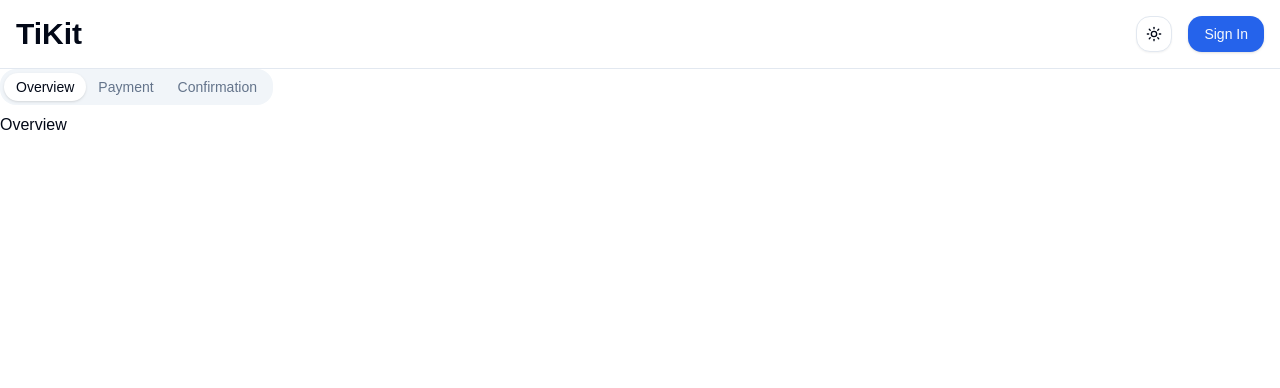
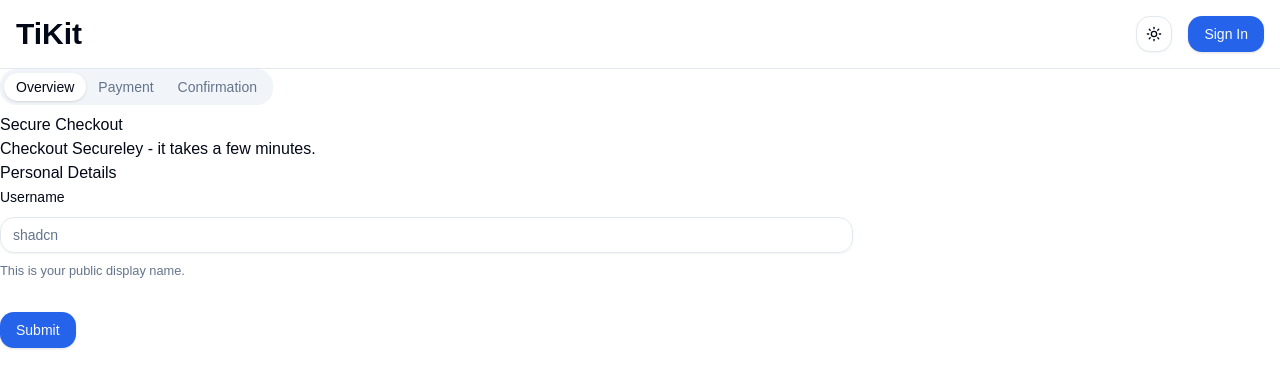
Before and after one commit to rohit-og/tikit, a Next.js app: page /bookings in a window 1280 px wide. Shown: the top 388 px of the page. Built offline with nearby package versions, Linux system fonts and the light colour scheme; no server answers.

Commit message:
booking page

```diff
--- a/app/api/getHotels/route.ts
+++ b/app/api/getHotels/route.ts
@@ -15,7 +15,7 @@ export async function GET(request: Request) {
       { status: 500 }
     );
   }
-  const apiUrl = `https://serpapi.com/search.json?engine=google_hotels&q=${location}&check_in_date=${checkInDate}&check_out_date=${checkOutDate}&adults=${adults}&next_page_token=${nextPageToken}&api_key=${apiKey}`;
+  const apiUrl = `https://serpapi.com/search.json?engine=google_hotels&q=${location}&check_in_date=${checkInDate}&check_out_date=${checkOutDate}&adults=${adults}&next_page_token=${nextPageToken}&api_key=${apiKey}&currency=INR`;
 
   try {
     const response = await fetch(apiUrl);
--- a/app/api/getPropertyDetails/route.ts
+++ b/app/api/getPropertyDetails/route.ts
@@ -17,7 +17,7 @@ export async function GET(request: Request) {
       { status: 500 }
     );
   }
-  const apiUrl = `https://serpapi.com/search.json?engine=google_hotels&q=${location}&check_in_date=${checkInDate}&check_out_date=${checkOutDate}&adults=${adults}&currency=INR&gl=us&hl=en&property_token=${propertyToken}&api_key=${apiKey}`;
+  const apiUrl = `https://serpapi.com/search.json?engine=google_hotels&q=${location}&check_in_date=${checkInDate}&check_out_date=${checkOutDate}&adults=${adults}&currency=INR&gl=us&hl=en&property_token=${propertyToken}&api_key=${apiKey}&currency=INR`;
 
   try {
     const response = await fetch(apiUrl);
--- a/app/bookings/page.tsx
+++ b/app/bookings/page.tsx
@@ -6,9 +6,9 @@ import Confirmation from "@/components/BookingComponents/Confirmation";
 
 const page = () => {
   return (
-    <div className="w-full">
+    <div className="w-full min-h-screen">
       <div className="max-w-7xl mx-auto">
-        <Tabs defaultValue="overview" className="w-[400px]">
+        <Tabs defaultValue="overview" className="">
           <TabsList>
             <TabsTrigger value="overview">Overview</TabsTrigger>
             <TabsTrigger value="payment">Payment</TabsTrigger>
--- a/app/hotels/hotel-details/[id]/page.tsx
+++ b/app/hotels/hotel-details/[id]/page.tsx
@@ -100,7 +100,9 @@ const page = ({ params }: { params: { id: string } }) => {
                     ₹ {selectedHotel?.rate_per_night?.lowest || "8,599"}
                     <span className="text-2xl font-medium">/Night</span>
                   </h1>
-                  <Button className="w-[199px]">Book Now</Button>
+                  <Link href="/bookings">
+                    <Button className="w-[199px]">Book Now</Button>
+                  </Link>
                 </div>
               </CardContent>
               <CardFooter>
--- a/components/BookingComponents/Overview.tsx
+++ b/components/BookingComponents/Overview.tsx
@@ -1,7 +1,85 @@
-import React from "react";
+"use client";
+
+import { zodResolver } from "@hookform/resolvers/zod";
+import { useForm } from "react-hook-form";
+import { z } from "zod";
+
+import { Button } from "@/components/ui/button";
+import {
+  Form,
+  FormControl,
+  FormDescription,
+  FormField,
+  FormItem,
+  FormLabel,
+  FormMessage,
+} from "@/components/ui/form";
+import { Input } from "@/components/ui/input";
+
+const formSchema = z.object({
+  username: z.string().min(2, {
+    message: "Username must be at least 2 characters.",
+  }),
+});
 
 const Overview = () => {
-  return <div>Overview</div>;
+  // 1. Define your form.
+  const form = useForm<z.infer<typeof formSchema>>({
+    resolver: zodResolver(formSchema),
+    defaultValues: {
+      username: "",
+    },
+  });
+
+  // 2. Define a submit handler.
+  function onSubmit(values: z.infer<typeof formSchema>) {
+    // Do something with the form values.
+    // ✅ This will be type-safe and validated.
+    console.log(values);
+  }
+  return (
+    <div className="w-full bg-background">
+      <div className="grid grid-cols-1 md:grid-cols-3">
+        <div className="col-span-2">
+          <div>
+            <h1>Secure Checkout</h1>
+            <p>Checkout Secureley - it takes a few minutes.</p>
+            <div>
+              <h1>Personal Details</h1>
+              <Form {...form}>
+                <form
+                  onSubmit={form.handleSubmit(onSubmit)}
+                  className="space-y-8"
+                >
+                  <FormField
+                    control={form.control}
+                    name="username"
+                    render={({ field }) => (
+                      <FormItem>
+                        <FormLabel>Username</FormLabel>
+                        <FormControl>
+                          <Input placeholder="shadcn" {...field} />
+                        </FormControl>
+                        <FormDescription>
+                          This is your public display name.
+                        </FormDescription>
+                        <FormMessage />
+                      </FormItem>
+                    )}
+                  />
+                  <Button type="submit">Submit</Button>
+                </form>
+              </Form>
+            </div>
+          </div>
+          <div></div>
+        </div>
+        <div>
+          <div></div>
+        </div>
+      </div>
+    </div>
+  );
 };
 
 export default Overview;
--- a/components/HotelImages.tsx
+++ b/components/HotelImages.tsx
@@ -39,19 +39,28 @@ const HotelImages = () => {
       <div className="absolute bottom-0 left-0 w-full h-32 flex items-end justify-start p-4 rounded-b-md bg-gradient-to-t from-black">
         <Dialog>
           <DialogTrigger>
-            <h1 className="text-lg font-medium">38+ Property Photos</h1>
+            <h1 className="text-lg font-medium">
+              {selectedHotel?.images.length} Property Photos
+            </h1>
           </DialogTrigger>
           <DialogContent className="p-10 w-full flex items-center justify-center">
             <Carousel className="w-full max-w-[400px]">
               <CarouselContent>
-                {Array.from({ length: 5 }).map((_, index) => (
+                {selectedHotel?.images.map((_, index) => (
                   <CarouselItem key={index}>
                     <div className="p-1">
                       <Card>
                         <CardContent className="flex aspect-square items-center justify-center p-6">
-                          <span className="text-4xl font-semibold">
-                            {index + 1}
-                          </span>
+                          <Image
+                            src={
+                              selectedHotel?.images[index]?.thumbnail ||
+                              "/images/hotel-2.jpg"
+                            }
+                            alt={selectedHotel?.name || "Hotel image"}
+                            className="w-full object-cover relative  h-[69vh] rounded-lg shadow-lg"
+                            width={350}
+                            height={10}
+                          />
                         </CardContent>
                       </Card>
                     </div>
--- a/components/UserRatings.tsx
+++ b/components/UserRatings.tsx
@@ -10,6 +10,7 @@ import {
   PaginationNext,
   PaginationPrevious,
 } from "@/components/ui/pagination";
+import { useHotel } from "@/store/HotelContext";
 
 const ratings = [
   {
@@ -122,7 +123,11 @@ const reviews = [
   },
 ];
 
-const UserRatings = () => {
+const UserRatings = ({}) => {
+  const { selectedHotel } = useHotel() ?? { selectedHotel: null };
+
+  const rat = selectedHotel?.rating;
+  console.log(rat);
   return (
     <div id="ratings">
       <h1 className="text-3xl font-semibold my-4">User ratings & reviews</h1>
```
